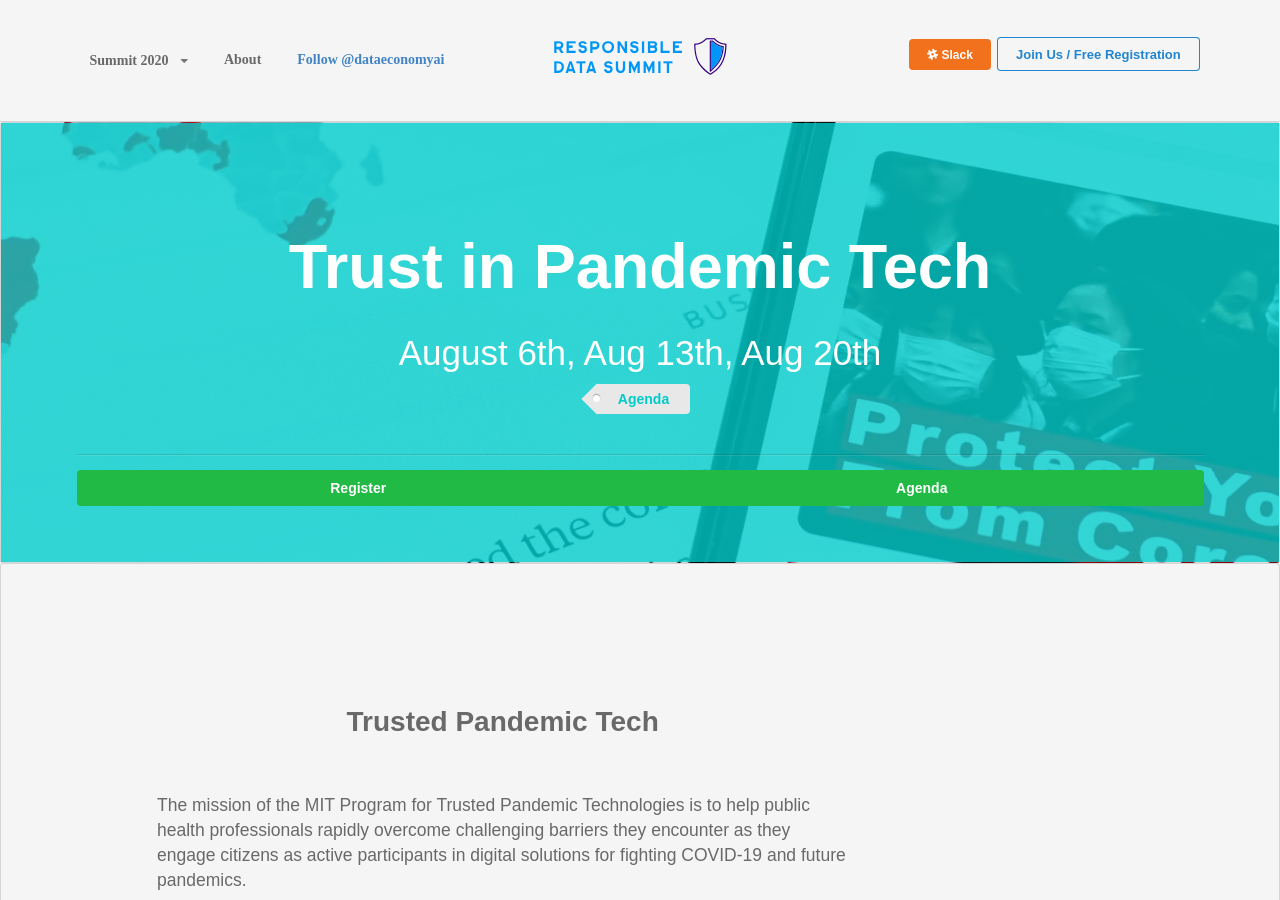
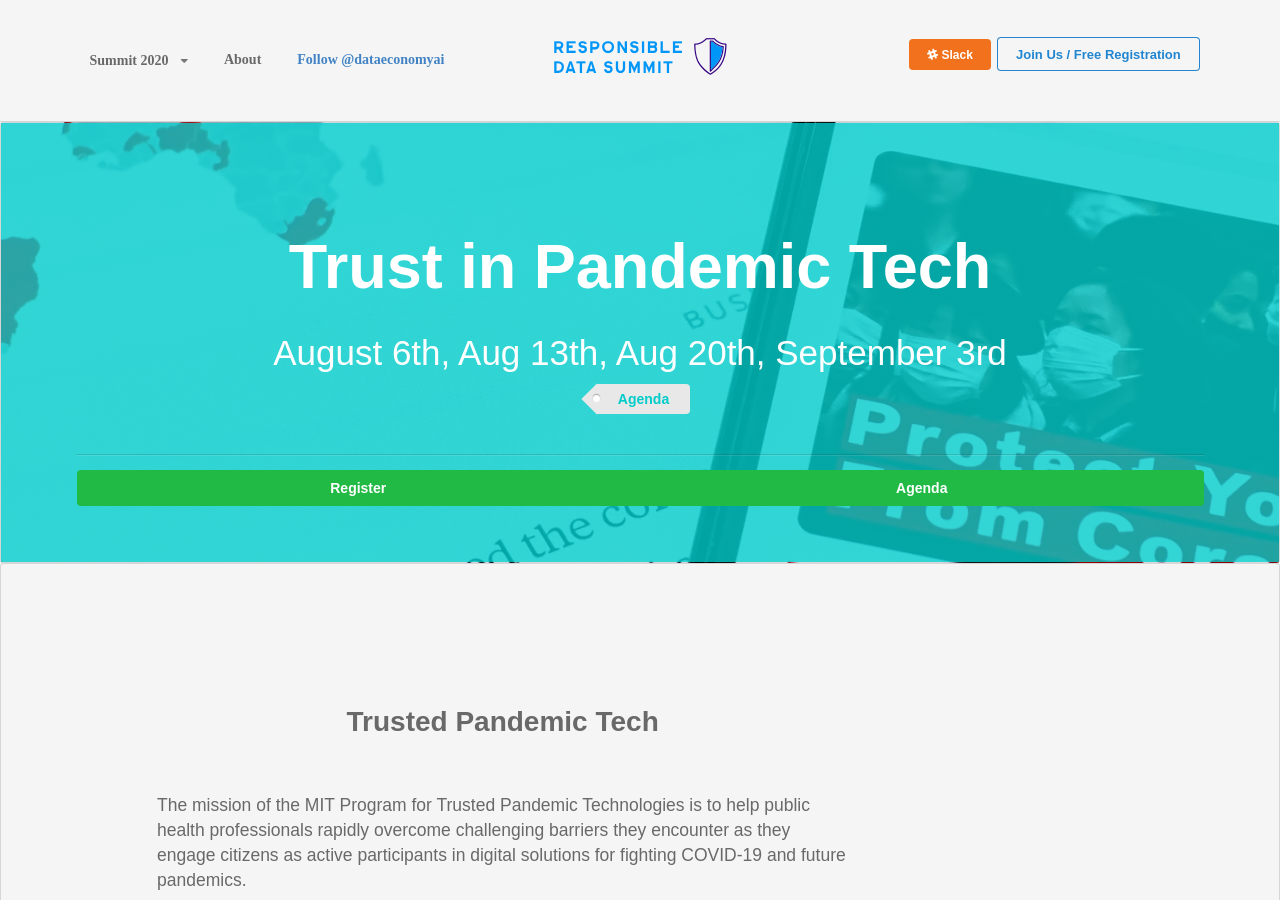
Before and after one commit to responsible-data-summit/events, a Jekyll site: the page built from trust.html, in a window 1280 px wide and 900 px high. Built offline with Jekyll 4.4.1, drawn with Linux system fonts in a browser that asks for light colours; some web fonts are replaced; comment, search, counter and statistics services are not loaded.

Commit message:
update website

```diff
--- a/trust.html
+++ b/trust.html
@@ -11,7 +11,7 @@
             Trust in Pandemic Tech
         </h1>
         <h3 class="ui header" style="margin-bottom: 0em;">
-		August 6th, Aug 13th, Aug 20th<br>
+		August 6th, Aug 13th, Aug 20th, September 3rd<br>
             <a href="/events/agenda-0806" class="ui tag large label" style="color: rgba(0, 204, 202, 1);">Agenda</a>
         </h3>
         <br>
```
Also changed, not shown: assets/img/speakers/larusjim.png (added).
